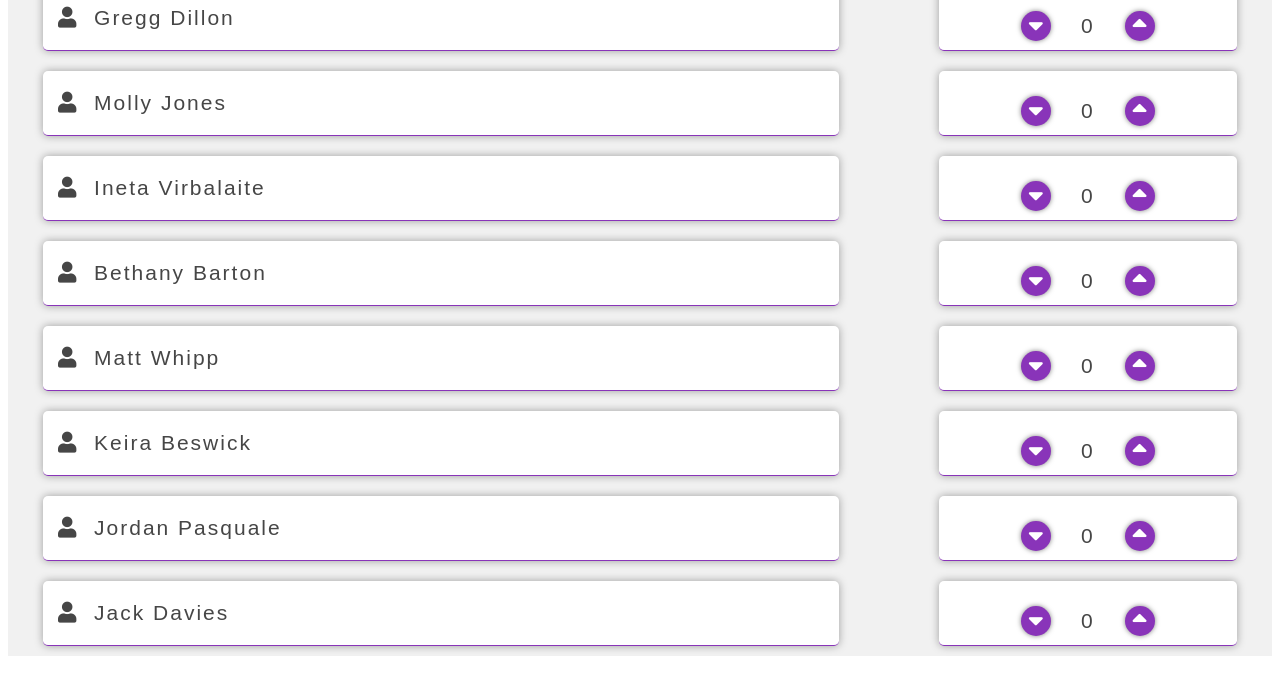
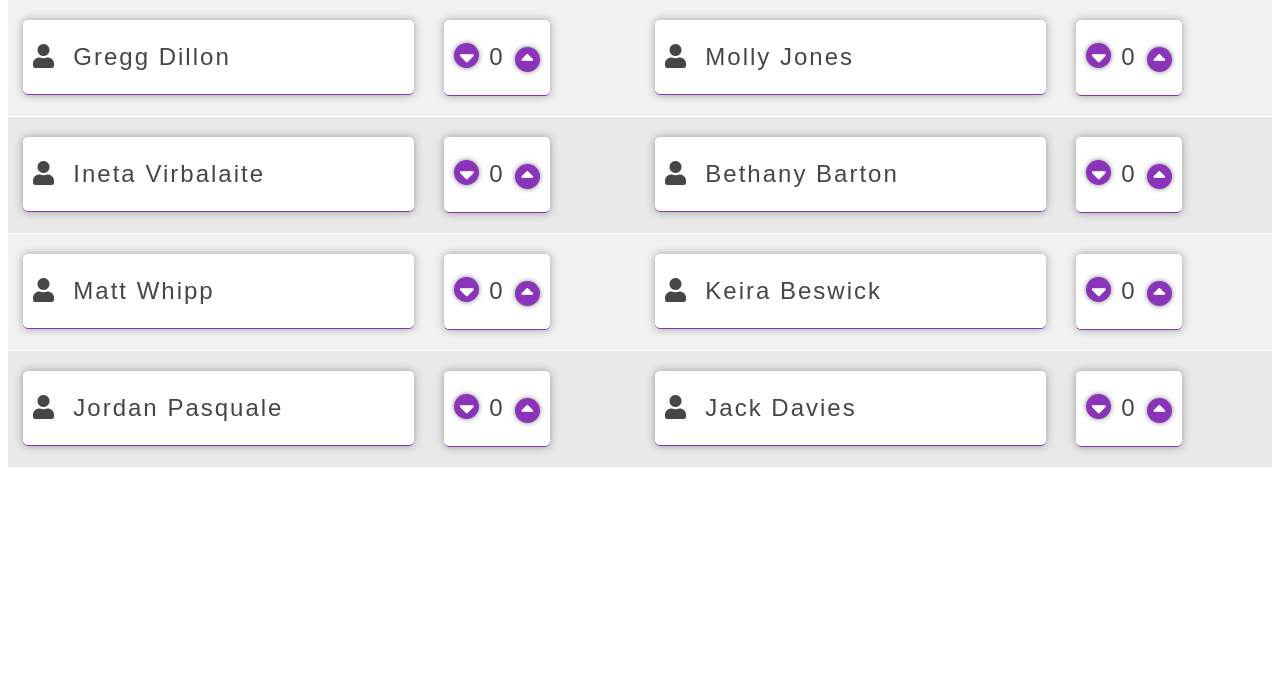
Before and after one commit to codchunks79/instructions-one, a plain HTML site: page instructions-one/index.html in a window 1280 px wide. Shown: the part 116-800 px from the top of the page. Drawn offline with nearby package versions, Linux system fonts and the light colour scheme.

Commit message:
Add files via upload
Second iteration into Cols 23/11/18

```diff
--- a/instructions-one/index.html
+++ b/instructions-one/index.html
@@ -18,102 +18,114 @@
 
             <header-nav></header-nav>
 
-            <name-instructions></name-instructions>
+            <!--<name-instructions-two></name-instructions-two>-->
 
   <!-- Gregg -->
   <section class="container-fluid wrapper">
-    <div class="row">
-      <div class="col-xs-12 col-md-8 card">
+    <div class="row grey">
+      <!-- Gregg -->
+      <div class="col-xs-12 col-md-4 card">
+        <div class="innerCard">
         <p><i class="fas fa-user"></i>&nbsp {{gregg}}</p>
+      </div><!--End inner card-->
       </div><!--End card-->
+         <!-- End Gregg -->
 
       <button-counter></button-counter>
+      <!--Molly -->
+      <div class="col-xs-12 col-md-4 card">
+        <div class="innerCard">
+        <p><i class="fas fa-user"></i>&nbsp {{molly}}</p>
+        </div><!--End inner card-->
+      </div><!--End card-->
+      <button-counter></button-counter>
+      <!--End Molly -->
     </div><!-- End Row -->
-  </section>
-   <!-- End Gregg -->
+  </section><!-- End Section One -->
 
 
-            <!--Molly -->
+<!-- Section Two -->
 <section class="container-fluid wrapper">
-                <div class="row">
-                  <div class="col-xs-12 col-md-8 card">
-                    <p><i class="fas fa-user"></i>&nbsp {{molly}}</p>
+    <div class="row greyTwo">
+      <!--Person Ineta -->
+          <div class="col-xs-12 col-md-4 card">
+            <div class="innerCard">
+            <p><i class="fas fa-user"></i>&nbsp {{ineta}}</p>
+            </div><!--End inner card-->
           </div><!--End card-->
           <button-counter></button-counter>
-                </div><!-- End Row -->
-              </section>
-              <!--End Molly -->
-
-
-<!--Person Ineta -->
-<section class="container-fluid wrapper">
-    <div class="row">
-          <div class="col-xs-12 col-md-8 card">
-            <p><i class="fas fa-user"></i>&nbsp {{ineta}}</p>
-          </div><!--End card-->
-          <button-counter></button-counter>
-    </div><!-- End Row -->
-</section>
           <!-- End Person Ineta -->
 
 
             <!-- Person Beth -->
-      <section class="container-fluid wrapper">
-        <div class="row">
-          <div class="col-xs-12 col-md-8 card">
+          <div class="col-xs-12 col-md-4 card">
+            <div class="innerCard">
             <p><i class="fas fa-user"></i>&nbsp {{beth}}</p>
+            </div><!--End inner card-->
           </div><!--End card-->
           <button-counter></button-counter>
+
+          <!--end Beth -->
+
     </div><!-- End Row -->
-      </section>
-      <!--end Beth -->
+</section><!-- End Section Two -->
+
+
+
+      <!-- Section Three -->
+      <section class="container-fluid wrapper">
+        <div class="row grey">
 
 
             <!-- Person Matt -->
-      <section class="container-fluid wrapper" >
-        <div class="row">
-          <div class="col-xs-12 col-md-8 card">
+          <div class="col-xs-12 col-md-4 card">
+            <div class="innerCard">
             <p><i class="fas fa-user"></i>&nbsp {{matt}}</p>
+            </div><!--End inner card-->
           </div><!--End card-->
           <button-counter></button-counter>
-        </div><!-- End Row -->
-      </section>
           <!--end Person Matt -->
 
-
           <!-- Person Keira -->
-      <section class="container-fluid wrapper">
-        <div class="row">
-          <div class="col-xs-12 col-md-8 card">
+          <div class="col-xs-12 col-md-4 card">
+            <div class="innerCard">
             <p><i class="fas fa-user"></i>&nbsp {{keira}}</p>
+              </div><!--End inner card-->
           </div><!--End card-->
           <button-counter></button-counter>
-        </div><!-- End Row -->
-      </section>
           <!--end Keira -->
 
+        </div><!-- End Row -->
+      </section><!-- End Section Three -->
+
+
+
+
+        <!--Section Four -->
+        <section class="container-fluid wrapper">
+          <div class="row greyTwo">
+
             <!--Person Jordan -->
-        <section class="container-fluid wrapper">
-          <div class="row">
-            <div class="col-xs-12 col-md-8 card">
+            <div class="col-xs-12 col-md-4 card">
+              <div class="innerCard">
               <p><i class="fas fa-user"></i>&nbsp {{jordan}}</p>
+              </div><!--End inner card-->
             </div><!--End card-->
             <button-counter></button-counter>
-          </div><!-- End Row -->
-        </section>
             <!--end Jordan -->
 
-
             <!--Person Jack -->
-      <section class="container-fluid wrapper">
-        <div class="row">
-          <div class="col-xs-12 col-md-8 card">
+            <div class="col-xs-12 col-md-4 card">
+              <div class="innerCard">
               <p><i class="fas fa-user"></i>&nbsp {{jack}}</p>
+              </div><!--End inner card-->
             </div><!--End card-->
             <button-counter></button-counter>
+            <!--end Person Jack -->
+
+
           </div><!-- End Row -->
-      </section>
-      <!--end Person Jack -->
+        </section><!-- End Section Four -->
 
 
   </div><!-- End #app -->
--- a/instructions-one/instructions-one.css
+++ b/instructions-one/instructions-one.css
@@ -1,26 +1,30 @@
-.wrapper{ padding: 10px 50px; background: #f1f1f1;}
+.wrapper{ }
+.grey{background: #f1f1f1;padding: 20px 0px;border-bottom: 1px solid #ffffff;}
+
+.greyTwo{background: #E9E9E9;padding: 20px 0px; border-bottom: 1px solid #ffffff;}
 
 .wrapperTwo{ padding: 5px 50px; background: #f1f1f1;}
 
-.headerWrapper{ padding: 5px 35px; background: #ffffff;}
+.headerWrapper{ padding: 15px 20px; background: #ffffff;}
 
 h2{font-size: 24px; color: #464646; font-family: 'Raleway', sans-serif; margin-bottom:0px; font-weight: 300; letter-spacing: 1px; margin-top: 5px;}
-p{font-size: 21px; font-weight: 300; letter-spacing: 2px; color: #464646; font-family: 'Raleway', sans-serif;margin: 20px 0px;}
+p{font-size: 24px; font-weight: 300; letter-spacing: 2px; color: #464646; font-family: 'Raleway', sans-serif;margin: 8px 0px;}
 
 .noPadding{padding:0px;}
 
-.card{padding: 25 15px !important; background:#ffffff; box-shadow: 0px 0px 8px 0px rgba(0,0,0,0.35); border-radius: 5px; border-bottom: 1px solid #8934B9;}
+.card{ }
+.innerCard{background:#ffffff; box-shadow: 0px 0px 8px 0px rgba(0,0,0,0.35); border-radius: 5px; border-bottom: 1px solid #8934B9; padding: 15px 10px;}
 
-.form { width: inherit; margin: 0 auto; text-align: center; padding-top: 15px; width: 100%; margin-left: auto ; margin-right: auto ;}
+.form { width: inherit; margin: 0 auto; text-align: center; width: 100%; margin-left: auto ; margin-right: auto ;}
 
-.form-lock-up{margin: 0 auto;}
+.form-lock-up{margin: 0 auto; padding-bottom: 8px;}
 
 
 .value-button-down {
 display: inline-block;
-margin-top: 10px;
-width: 30px;
-height: 30px;
+margin-top: 8px;
+width: 25px;
+height: 25px;
 background: #8934B9;
 color:#ffffff;
 -webkit-touch-callout: none;
@@ -29,7 +33,7 @@ color:#ffffff;
 -moz-user-select: none;
 -ms-user-select: none;
 user-select: none;
-margin-right: 30px;
+margin-right: 10px;
 border-radius: 50%;
 box-shadow: 0px 0px 5px 0px rgba(0,0,0,0.5);
 }
@@ -37,8 +41,8 @@ box-shadow: 0px 0px 5px 0px rgba(0,0,0,0.5);
 .value-button-up {
 display: inline-block;
 margin-top: 10px;
-width: 30px;
-height: 30px;
+width: 25px;
+height: 25px;
 background: #8934B9;
 color:#ffffff;
 -webkit-touch-callout: none;
@@ -47,7 +51,7 @@ color:#ffffff;
 -moz-user-select: none;
 -ms-user-select: none;
 user-select: none;
-margin-left: 30px;
+margin-left: 10px;
 border-radius: 50%;
 box-shadow: 0px 0px 5px 0px rgba(0,0,0,0.5);
 }
@@ -56,8 +60,8 @@ box-shadow: 0px 0px 5px 0px rgba(0,0,0,0.5);
 
 .input{display: inline-block; text-align: center; margin: 0px; font-size 21px; color: #464646; font-family: 'Raleway', sans-serif;}
 
-.fa-sort-up{font-size: 25px; position: relative; top: 5px; }
+.fa-sort-up{font-size: 21px; position: relative; top: 5px; }
 
 .fa-sort-down {font-size: 25px; position: relative; top: -3px; }
 
-img{width: 10%;}
+img{width: 15%;}
--- a/instructions-one/instructions-one.js
+++ b/instructions-one/instructions-one.js
@@ -4,18 +4,28 @@ Vue.component('button-counter', {
       counter: 0
     }
   },
-  template: '<div class="col-xs-12 col-md-3 offset-md-1 card content text-center"><div class="form row"><div class="form-lock-up"><div class="value-button-down" v-on:click="counter --"><i class="fas fa-sort-down"></i></div><p class="input">{{counter}}</p><div class="value-button-up" v-on:click="counter++"><i class="fas fa-sort-up"></i></button></div></div></div></div>',
+  template: '<div class="col-xs-12 col-md-2 card content text-center"><div class="form row"><div class="innerCard"><div class="form-lock-up"><div class="value-button-down" v-on:click="counter --"><i class="fas fa-sort-down"></i></div><p class="input">{{counter}}</p><div class="value-button-up" v-on:click="counter++"><i class="fas fa-sort-up"></i></button></div></div></div></div></div>',
 });
 
 Vue.component('header-nav', {
 
-  template: '<header class="container-fluid headerWrapper"><nav class="navbar navbar-light bg-light"><img src="lifetime-logo-e1527083477978.gif" alt="lifetime_logo"></nav></header>',
+  template: '<header class="container-fluid headerWrapper"><nav class="navbar navbar-light bg-light"><img src="lifetime-logo-e1527083477978.gif" alt="lifetime_logo"><h2>Name and Instructions</h2></nav></header>',
 });
 
 Vue.component('name-instructions', {
   data: function () {
     return {
       title: "Name",
+      instruct: "Instructions",
+    }
+  },
+  template: '<section class="container-fluid wrapperTwo"><div class="row"><div class="col-md-8 d-none d-md-block noPadding"><h2>{{title}}</h2></div><div class="col-md-3 offset-sm-1 d-none d-md-block noPadding"><h2>{{instruct}}</h2></div></div></section>',
+});
+
+Vue.component('name-instructions-two', {
+  data: function () {
+    return {
+      title: "Name / ",
       instruct: "Instructions",
     }
   },
```
Lines whose indentation alone changed are shown as unchanged.
